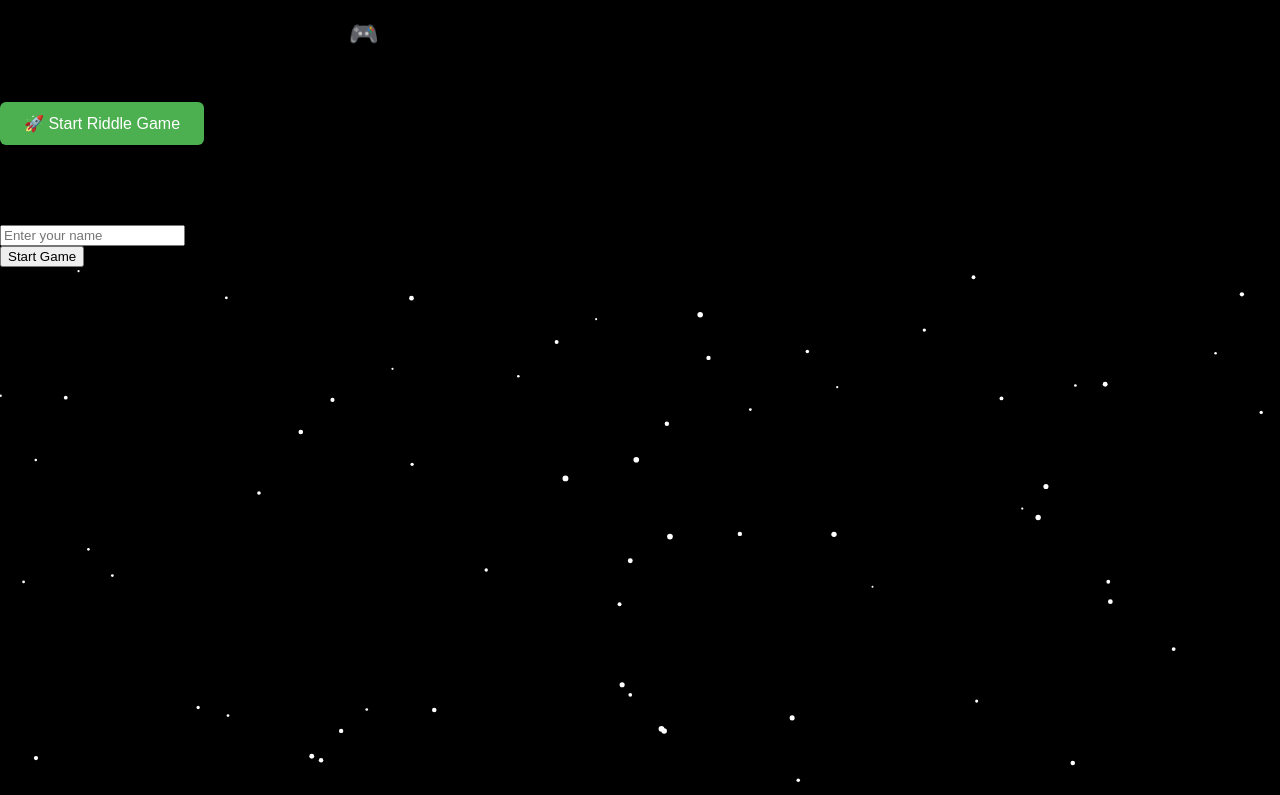
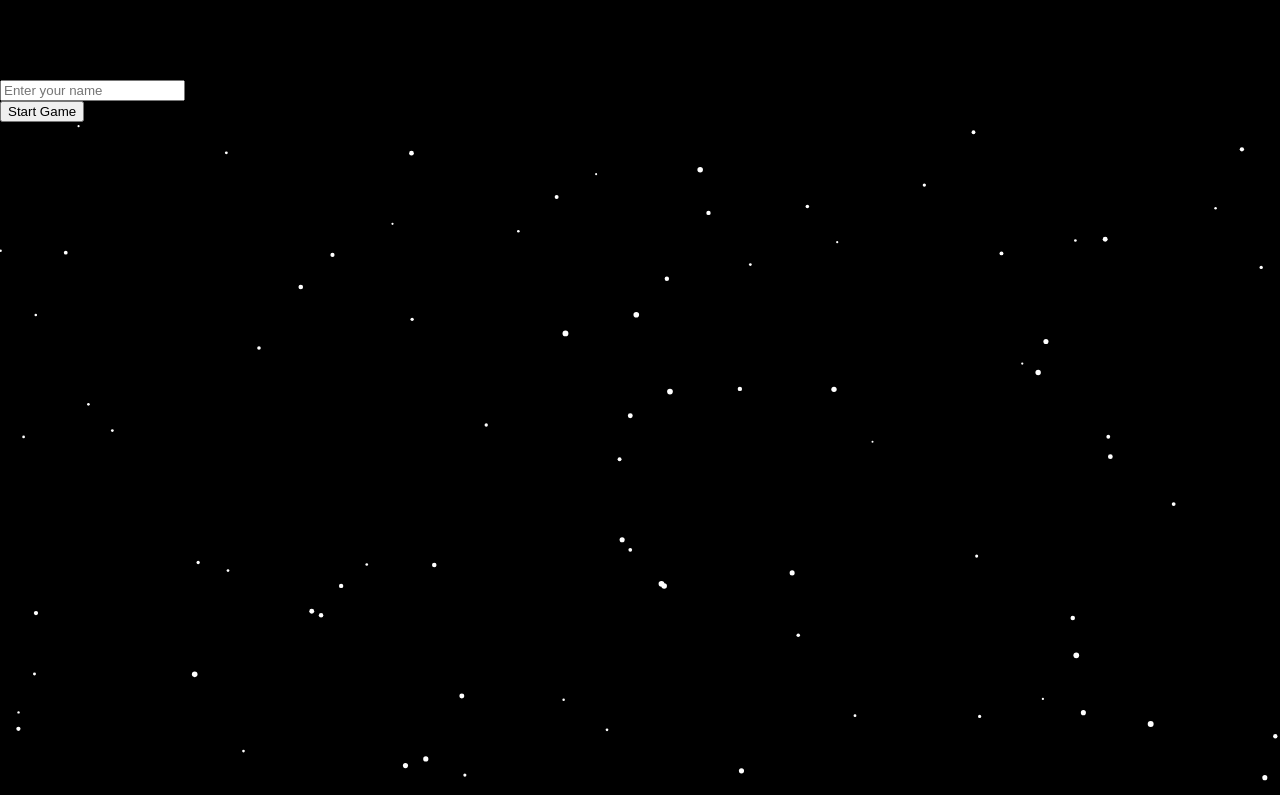
Before and after one commit to SAAH-TECH/playport, a plain HTML site: page index.html in a window 1280 px wide. Shown: the top 795 px of the page. Drawn offline with Linux system fonts and the light colour scheme.

Commit message:
Update index.html

```diff
--- a/index.html
+++ b/index.html
@@ -36,17 +36,7 @@
 
 </head>
 <body>
-  <h2>Welcome to SAAH Riddles Game 🎮</h2>
-  <p>Ready to challenge your brain?</p>
 
-  <!-- Paste here -->
-  <a href="form.html">
-    <button style="padding: 12px 24px; font-size: 16px; background-color: #4CAF50; color: white; border: none; border-radius: 6px; cursor: pointer;">
-      🚀 Start Riddle Game
-    </button>
-  </a>
-
-  <!-- Your game content or other links -->
    <h1>Enter Your Name</h1>
 
     <form id="username-form">
```
